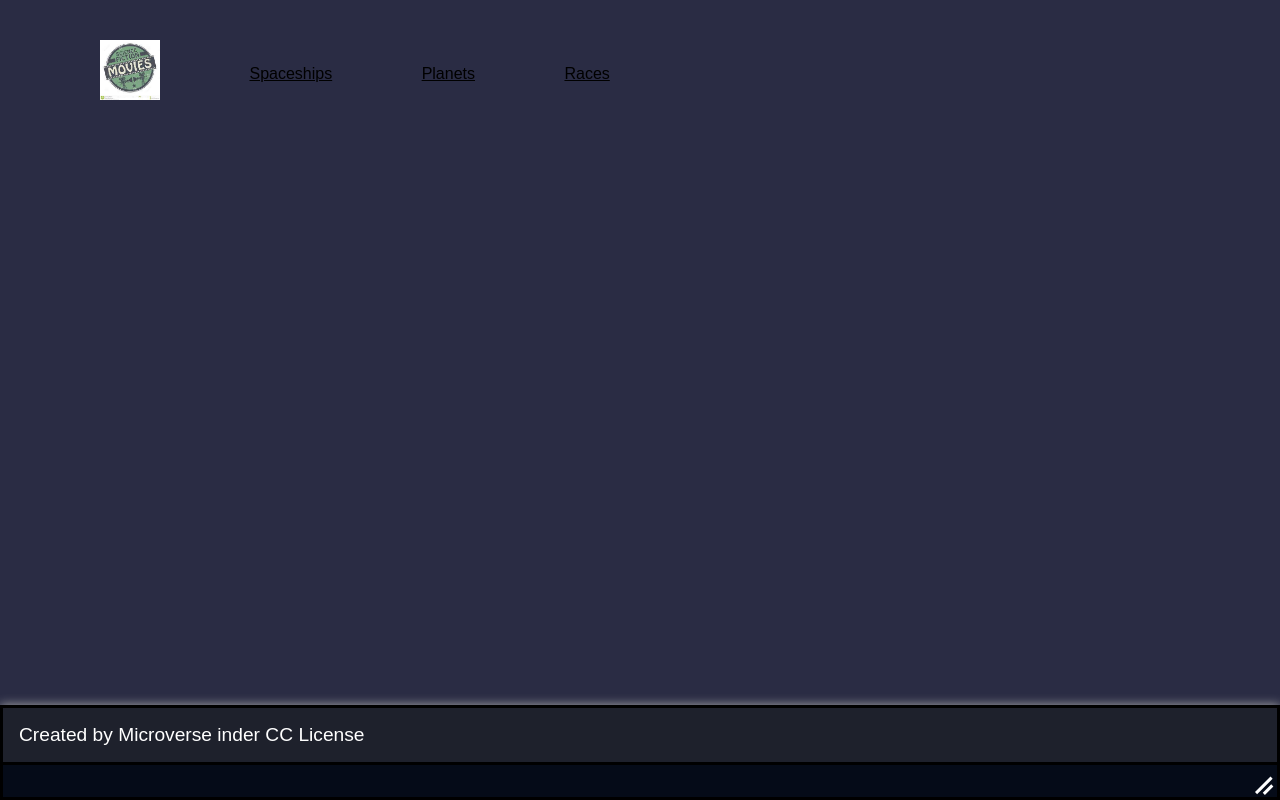
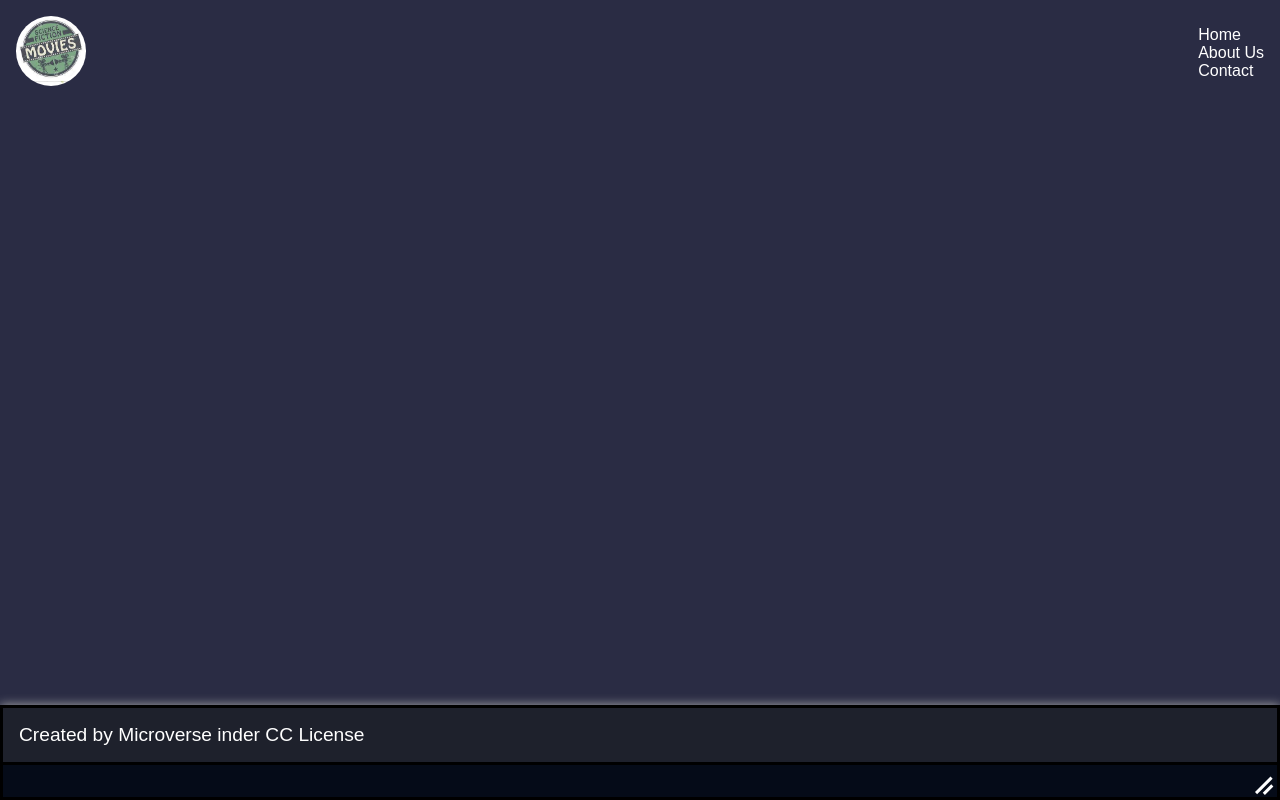
Before and after one commit to danutibe07/Javasript-Capstone-Project, a website built with webpack: page src/index.html in a window 1280 px wide. Built offline with nearby package versions, Linux system fonts and the light colour scheme; no server answers.

Commit message:
Header styling

```diff
--- a/src/index.css
+++ b/src/index.css
@@ -1,4 +1,12 @@
 @import url('https://fonts.googleapis.com/css2?family=Inter&display=swap');
+
+:root {
+  --color-text: #fff;
+  --color-back: #1e212c;
+  --color-front: #050b18;
+  --color-btn: #644dda;
+  --body-bg: #2a2c44;
+}
 
 * {
   margin: 0;
@@ -11,20 +19,38 @@ body {
   background: var(--body-bg);
 }
 
+header{
+  display: flex;
+  justify-content: space-between;
+  color: var(--color-text);
+  align-items: center;
+  padding: 1rem;
+}
+
+.navbar{
+  margin: 0;
+}
+
+.navbar ul li {
+  list-style: none;
+}
+
+#logo{
+  width: 70px;
+}
+
+#imageDiv{
+  width: 100%;
+  object-fit: cover;
+  border-radius: 50%;
+}
+
 .boxes {
   display: grid;
   grid-template-columns: 1fr;
   width: 100%;
   gap: 10px;
   background: var(--body-bg);
-}
-
-:root {
-  --color-text: #fff;
-  --color-back: #1e212c;
-  --color-front: #050b18;
-  --color-btn: #644dda;
-  --body-bg: #2a2c44;
 }
 
 .series {
@@ -48,25 +74,6 @@ body {
   width: 80px;
   height: 80px;
   transform: translate(-100%, -100%);
-}
-
-ul {
-  list-style-type: none;
-  margin: 30px;
-  padding: 10px;
-}
-
-ul > li {
-  padding: 25px;
-  padding-left: 60px;
-}
-
-li {
-  display: inline;
-}
-
-li > a {
-  color: black;
 }
 
 .navItem {
--- a/src/index.html
+++ b/src/index.html
@@ -13,13 +13,14 @@
   </head>
   <body>
     <header>
-      <ul>
-        <li id="logo"><a href="#"><img  id="imageDiv" alt="SciFi logo" style="width: 5%;"></a></li>
-        <!-- <li><img src="./images/logo.jpg" alt="SciFi logo" ></li> -->
-        <li class="navItem"><a href="#">Spaceships</a></li>
-        <li class="navItem"><a href="#">Planets</a></li>
-        <li class="navItem"><a href="#">Races</a></li>
-      </ul>
+        <div id="logo"><a href="#"><img id="imageDiv" alt="SciFi logo"></a></div>
+        <nav class="navbar">
+          <ul class="navlist">
+            <li class="list">Home</li>
+            <li class="list">About Us</li>
+            <li class="list">Contact</li>
+          </ul>
+        </nav>
     </header>
     <div id="popUp"></div>
     <div class="overlay"></div>
```
